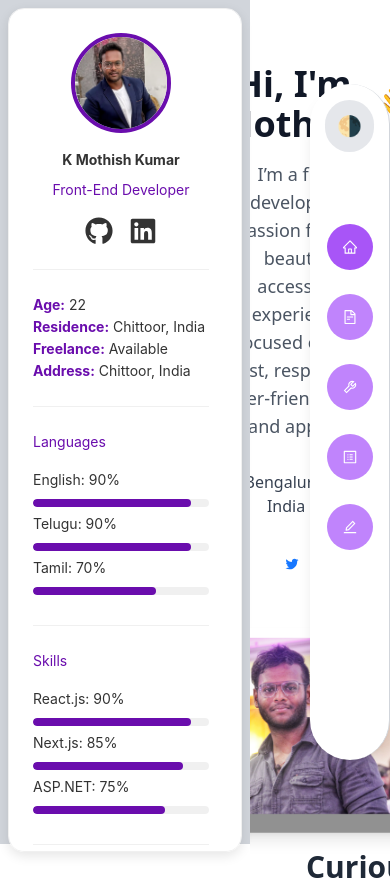
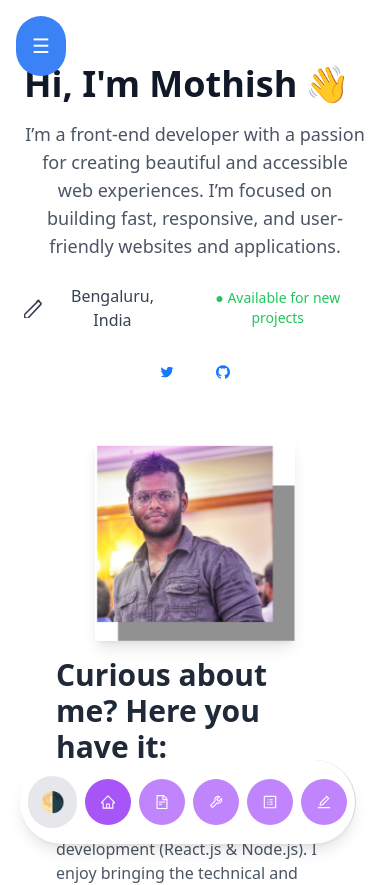
Before and after one commit to mothishkumar/portfolio, a React (Create React App) app: page / in a window 390 px wide. Shown: the top 885 px of the page. Built offline with nearby package versions, Linux system fonts and the light colour scheme; the HTML template or start-up script is replaced by a standard one.

Commit message:
added mobile responsive

```diff
--- a/src/App.js
+++ b/src/App.js
@@ -1,3 +1,4 @@
+import { useState,useEffect } from 'react';
 import { BrowserRouter as Router, Route, Routes } from 'react-router-dom';
 import { Sidedetails } from './components/sidedetails';
 import { Sidemenu } from './components/sidemenu';
@@ -8,18 +9,68 @@ import { Projects } from './pages/projects';
 import { Contact } from './pages/contact';
 
 function App() {
+  // State to toggle sidebar visibility
+  const [isSidebarOpen, setIsSidebarOpen] = useState(false);
+  const [device, setDevice] = useState('laptop');
+
+  const toggleSidebar = () => {
+    setIsSidebarOpen(!isSidebarOpen);
+  };
+
+  function detectDevice() {
+    const screenWidth = window.innerWidth;
+    // Define the breakpoint for mobile vs laptop (1024px is a common breakpoint)
+    return screenWidth < 1024 ? 'mobile' : 'laptop';
+  }
+
+  useEffect(() => {
+    const handleResize = () => {
+      setDevice(detectDevice());
+    };
+
+    // Initial check
+    handleResize();
+
+    // Listen for window resize
+    window.addEventListener('resize', handleResize);
+
+    // Clean up the event listener on component unmount
+    return () => {
+      window.removeEventListener('resize', handleResize);
+    };
+  }, []);
+
   return (
     <Router>
-      <div className="flex">
-        {/* Sidebar Section (Sidedetails) */}
-        <div className="w-[250px] p-2 bg-gray-300 fixed top-0 left-0 h-full">
-          <Sidedetails />
-        </div>
+      {device === 'mobile' ? (
+          <div
+            className={`w-[250px] p-2 bg-gray-300 fixed top-0 left-0 h-full transition-transform transform ${
+              isSidebarOpen ? 'translate-x-0' : '-translate-x-full'
+            } lg:translate-x-0 lg:relative lg:block`}
+          >
+            <Sidedetails />
+          </div>
+        ) : (
+          <div className="w-[250px] p-2 bg-gray-300 fixed top-0 left-0 h-full">
+            <Sidedetails />
+          </div>
+        )}
 
         {/* Main Content Area */}
-        <div className="flex-1 ml-[250px] bg-white overflow-auto">
+        <div
+          className={`flex-1 bg-white overflow-auto transition-all ${
+            isSidebarOpen ? 'ml-0' : ''
+          } lg:ml-[250px]` }
+        >
+          {/* Button to toggle sidebar visibility on mobile */}
+          <button
+            className="lg:hidden p-4 fixed top-4 left-4 bg-blue-500 text-white rounded-full"
+            onClick={toggleSidebar}
+          >
+            <span className="text-xl">&#9776;</span>
+          </button>
+
           <Routes>
-            {/* Define Routes */}
             <Route path="/" element={<Home />} />
             <Route path="/education" element={<Education />} />
             <Route path="/experience" element={<Experience />} />
@@ -29,10 +80,15 @@ function App() {
         </div>
 
         {/* Sidemenu Section */}
-        <div className="w-[80px] flex flex-col fixed top-0 right-0 h-full justify-center">
+        <div
+          className={`w-[80px]  ${
+            device === 'mobile'
+              ? 'flex fixed bottom-0 left-0 right-0 justify-between lg:hidden ml-5'
+              : 'flex flex-col fixed top-0 right-0 h-full justify-center lg:flex'
+          }`}
+        >
           <Sidemenu />
         </div>
-      </div>
     </Router>
   );
 }
--- a/src/components/sidemenu.jsx
+++ b/src/components/sidemenu.jsx
@@ -23,9 +23,9 @@ export const Sidemenu = () => {
   ];
 
   return (
-    <div className="h-[80%] w-20 flex flex-col items-center py-4 border-r bg-white rounded-full border-gray-300 shadow-lg gap-8">
+    <div className="h-[80%] w-100 p-2 lg:w-20 flex lg:flex-col items-center py-4 border-r bg-white rounded-full border-gray-300 shadow-lg gap-2 lg:gap-8">
       {/* Top Section */}
-      <div className="mb-10">
+      <div className="lg:mb-10">
         <button
           className="p-3 rounded-full bg-gray-200 hover:bg-purple-500 transition-all duration-300 text-xl"
           onClick={() => console.log("Toggle theme")}
@@ -35,7 +35,7 @@ export const Sidemenu = () => {
       </div>
 
       {/* Menu Items */}
-      <div className="flex flex-col gap-6">
+      <div className="flex lg:flex-col gap-2 lg:gap-6">
         {menuItems.map((item) => (
           <Tooltip title={item.label} placement="right" key={item.key}>
             <Link
--- a/src/pages/home.jsx
+++ b/src/pages/home.jsx
@@ -43,10 +43,10 @@ export const Home = () => {
             </div>
             <div className="flex justify-center md:justify-start gap-6 mt-6">
               <a href="https://twitter.com" aria-label="Twitter">
-                <Button type="link" icon={<TwitterOutlined />} className="text-blue-500 hover:text-blue-700" />
+                <Button type="link" icon={<TwitterOutlined />} className="text-blue-500 hover:text-blue-700 relative" />
               </a>
               <a href="https://github.com" aria-label="GitHub">
-                <Button type="link" icon={<GithubOutlined />} className="text-gray-700 hover:text-black" />
+                <Button type="link" icon={<GithubOutlined />} className="text-gray-700 hover:text-black relative" />
               </a>
             </div>
           </motion.div>
@@ -58,7 +58,7 @@ export const Home = () => {
             transition={{ duration: 1, ease: 'easeOut', delay: 0.5 }}
             className="flex-1 flex justify-center items-center"
           >
-            <Image width={200} src="/mothish2.png" alt="Mothish's Portrait" className="shadow-lg" />
+            <Image width={200} src="/mothish2.png" alt="Mothish's Portrait" className="shadow-lg relative" />
           </motion.div>
         </div>
       </motion.div>
```
